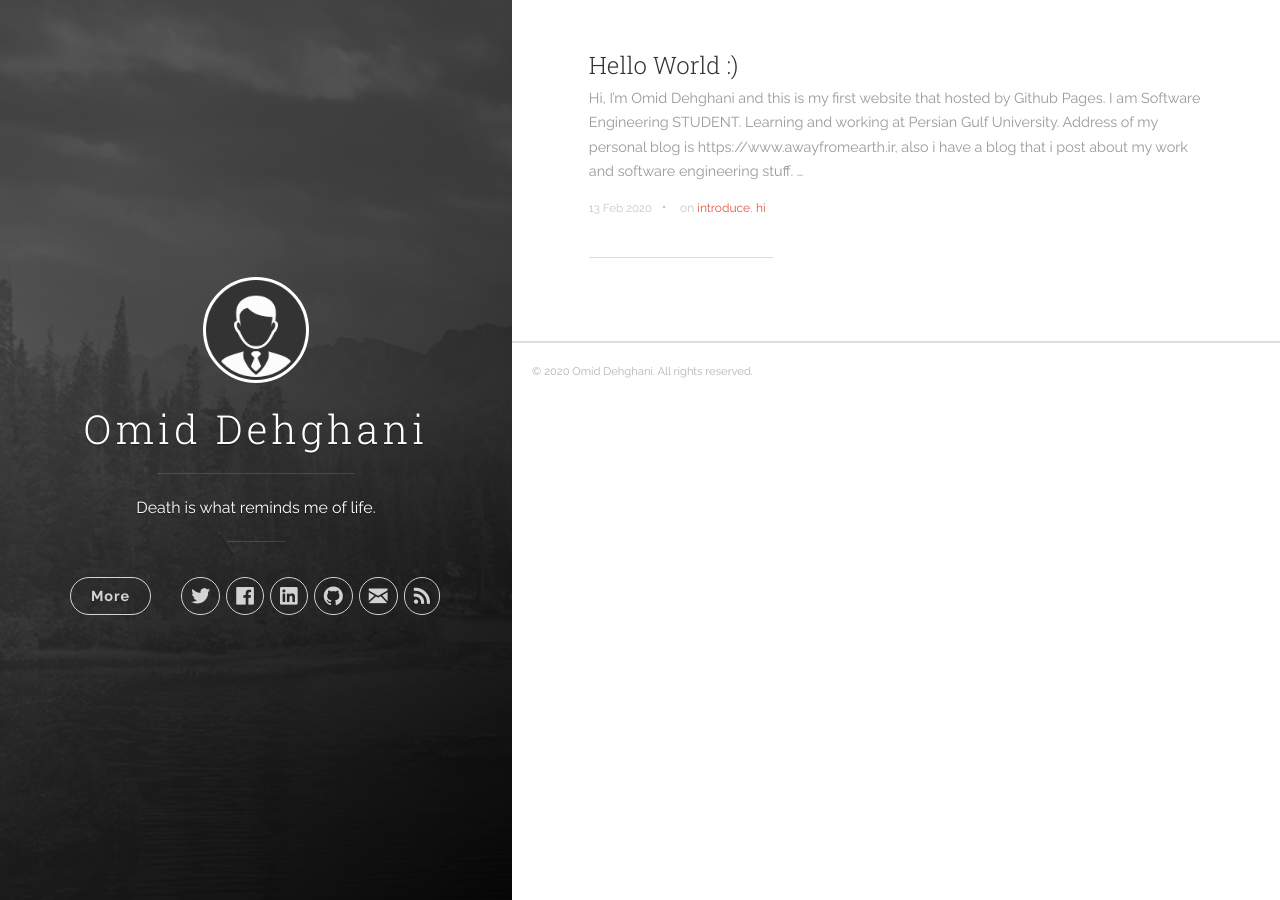
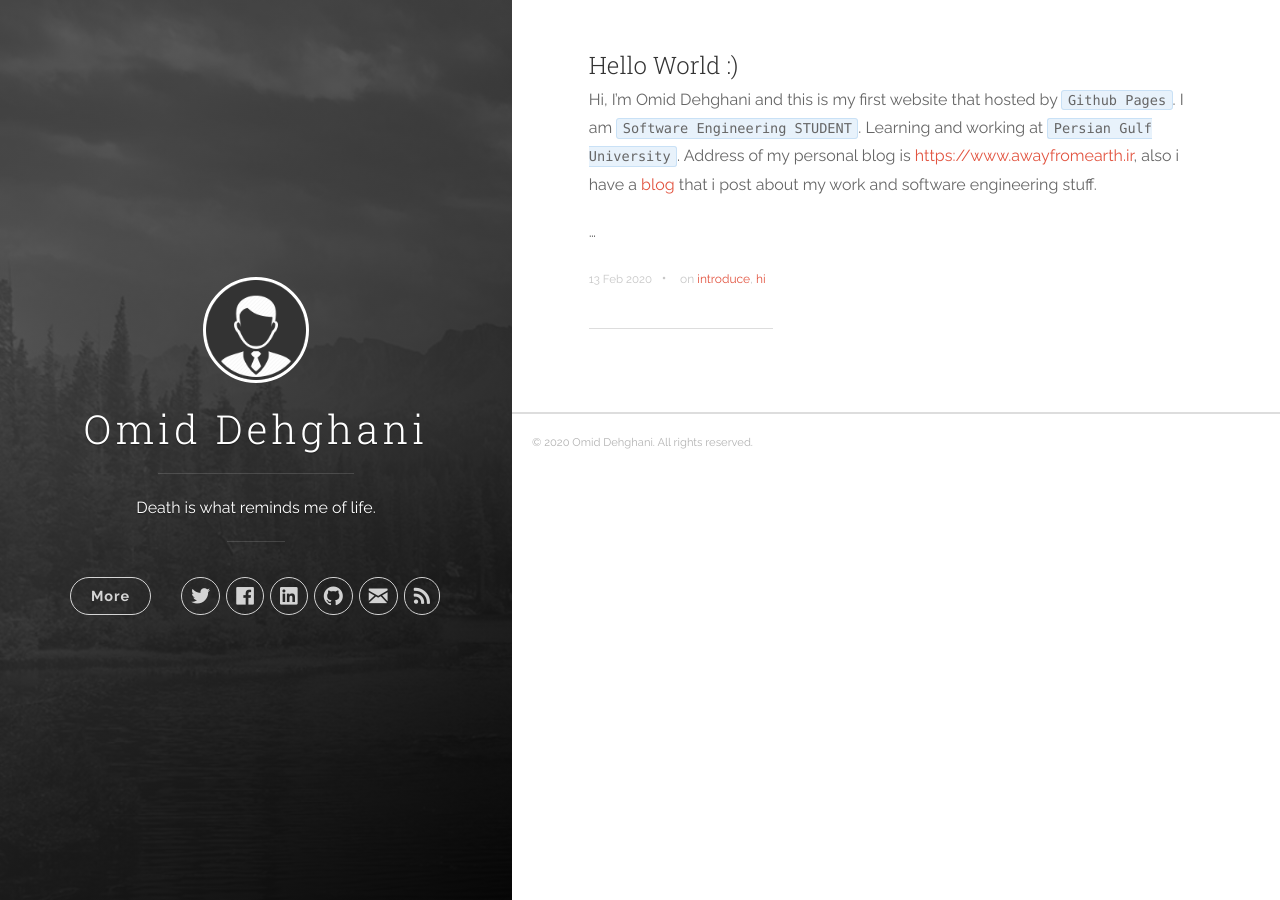
Before and after one commit to guftall/dehghaniomid.github.io, a Jekyll site: the page built from index.html, in a window 1280 px wide. Built offline with Jekyll 4.4.1, drawn with Linux system fonts in a browser that asks for light colours; the list of posts is cut into pages by our own code.

Commit message:
ignore html strip of posts in main page

```diff
--- a/index.html
+++ b/index.html
@@ -9,7 +9,7 @@ robots: noindex
     {% for post in paginator.posts %}
       <li>
         <h2 class="post-list__post-title post-title"><a href="{{ site.baseurl }}{{ post.url }}" title="{{ post.title }}">{{ post.title }}</a></h2>
-        <p class="excerpt">{{ post.excerpt | strip_html }}&hellip;</p>
+        <p class="excerpt">{{ post.excerpt }}&hellip;</p>
         <div class="post-list__meta">
             <time datetime="{{ post.date | date: "%Y-%m-%d %H:%M" }}" class="post-list__meta--date date">{{ post.date | date: "%-d %b %Y" }}</time>
             {% if post.tags.size > 0 %}
```
